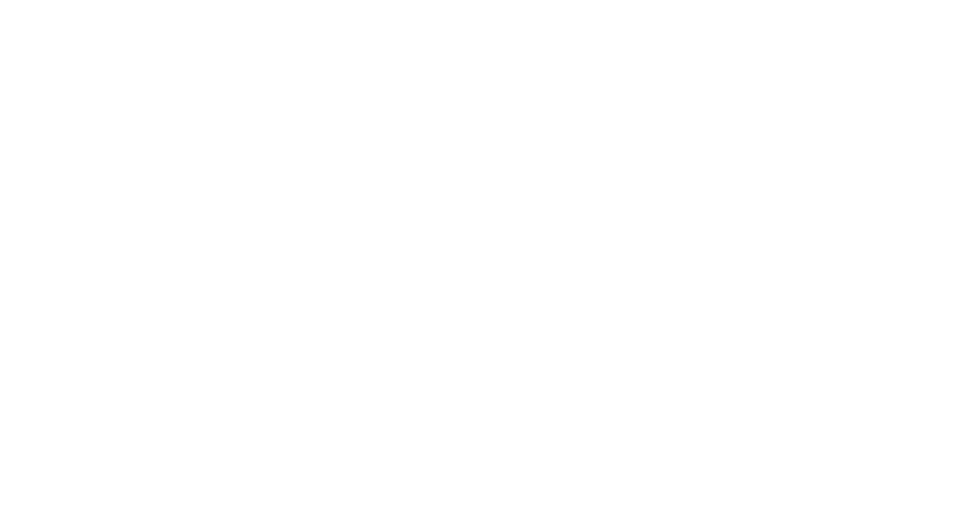
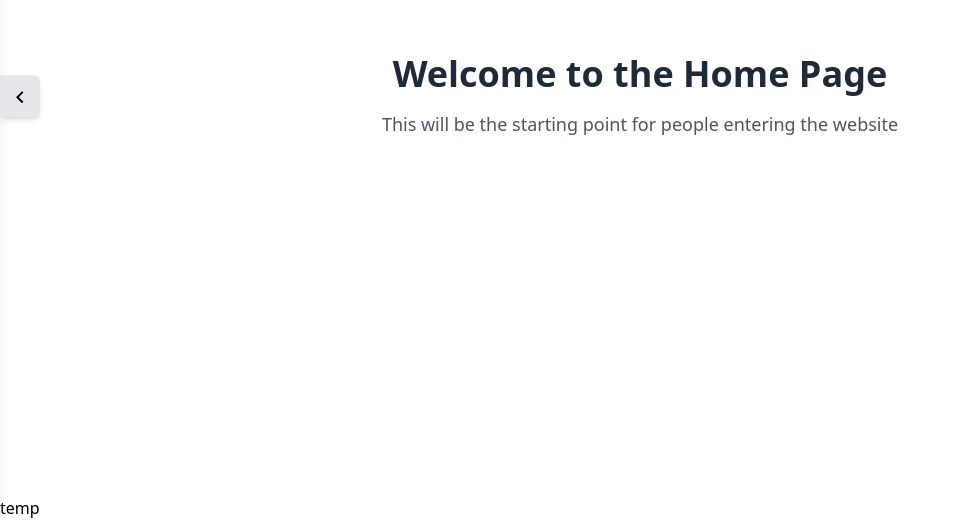
Before and after one commit to OccultParrot/ParrotsPhotos, a React (Vite) app in the folder client/: page /about in a window 1280 px wide. Before the commit this address had no page. Shown: the part 304-824 px from the top of the page, without its empty margins (0-961 px from the left). Before the commit the page ends 800 px from the top, so only its background shows below. Built offline with nearby package versions, Linux system fonts and the light colour scheme.

Commit message:
Started work on sidebar

```diff
--- a/client/src/App.tsx
+++ b/client/src/App.tsx
@@ -1,17 +1,29 @@
 import { BrowserRouter, Outlet, Route, Routes } from "react-router-dom";
-import {ReactElement} from "react";
+import { ReactElement } from "react";
+
+// Layout Elements
+import { Footer, Sidebar } from "./component/LayoutElements.tsx";
+
 import Home from "./pages/Home.tsx";
-
-
+import About from "./pages/About.tsx";
 
 function App() {
-	const Layout = () => {
+	const Layout = (): ReactElement => {
 		return (
-			<>
-				<main className="grow bg-white">
-					<Outlet />
-				</main>
-			</>
+			<div className="flex h-screen flex-col">
+				<div className="flex h-screen flex-row">
+					<Sidebar content={ [
+							<p> Home </p>,
+							<p> Photos </p>,
+							<p> API </p>,
+							<p> About </p>
+						] } tabPosition="middle"/>
+					<main className="grow">
+						<Outlet/>
+					</main>
+				</div>
+				<Footer/>
+			</div>
 		)
 	}
 
@@ -19,8 +31,9 @@
 	return (
 		<BrowserRouter>
 			<Routes>
-				<Route path="/" element={<Layout />}>
-					<Route index element={<Home />} />
+				<Route path="/" element={ <Layout/> }>
+					<Route index element={ <Home/> }/>
+					<Route path="about" element={ <About/> }/>
 				</Route>
 			</Routes>
 		</BrowserRouter>
--- /dev/null
+++ b/client/src/component/LayoutElements.tsx
@@ -0,0 +1,74 @@
+import { ChevronRight } from '@mui/icons-material';
+import { ReactNode, useState } from 'react';
+
+interface SidebarProps {
+	defaultOpen?: boolean;
+	content?: ReactNode[];
+	tabPosition: 'top' | 'middle' | 'bottom';
+}
+
+export function Sidebar( props: SidebarProps ) {
+	const [open, setOpen] = useState(props.defaultOpen ?? false);
+
+	const sidebarListContent = (content: ReactNode, index: number) => {
+		return (
+			<li className="mt-2" key={index}>
+				{content}
+			</li>
+		);
+	}
+
+	return (
+		<>
+			{/* Overlay that darkens the rest of the screen when sidebar is open */ }
+			<div
+				className={ `fixed inset-0 bg-black ${ open ? "opacity-20 z-40" : "opacity-0 z-0 pointer-events-none" } transition-all duration-300` }
+				onClick={ () => setOpen(false) }
+			/>
+
+			{/* Sidebar content */ }
+			<div
+				className={ `fixed left-0 top-0 h-full bg-white shadow-lg z-50 transition-all duration-300 ease-in-out ${
+					open ? 'w-64 translate-x-0' : 'w-64 -translate-x-full'
+				}` }
+			>
+				<div className="p-4">
+					<h2 className="text-xl font-bold mb-4">Sidebar</h2>
+					<ul>
+						{props.content?.map((item, index) => (
+							sidebarListContent(item, index)
+						))}
+					</ul>
+				</div>
+			</div>
+
+			{/* Sidebar toggle button that follows the sidebar */ }
+			<div
+				className={ `fixed top-1/2 -translate-y-1/2 z-50 transition-all duration-300 ${
+					open ? 'left-64' : 'left-0'
+				}` }
+			>
+				<div
+					className="bg-gray-200 p-2 rounded-r-md cursor-pointer shadow-md"
+					onClick={ () => setOpen(!open) }
+				>
+					<ChevronRight
+						className="transition-all duration-300"
+						sx={ {
+							transform: open ? "rotate(0deg)" : "rotate(180deg)",
+							transition: "transform 300ms"
+						} }
+					/>
+				</div>
+			</div>
+		</>
+	);
+}
+
+export function Footer() {
+	return (
+		<>
+			temp
+		</>
+	)
+}
--- /dev/null
+++ b/client/src/pages/About.tsx
@@ -0,0 +1,8 @@
+export default function Home() {
+	return (
+		<div className="flex min-h-screen flex-col items-center justify-center">
+			<h1 className="text-4xl font-bold text-gray-800">Welcome to the Home Page</h1>
+			<p className="mt-4 text-lg text-gray-600">This will be the starting point for people entering the website</p>
+		</div>
+	);
+}
```
Also changed, not shown: client/public/icon.svg (added).
